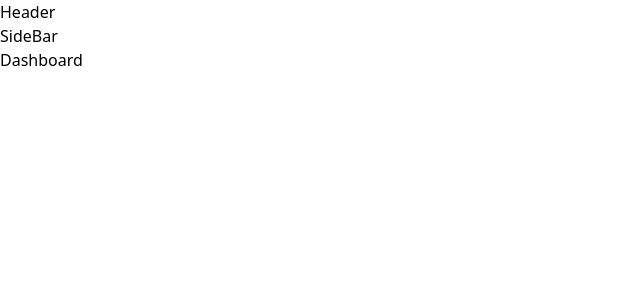
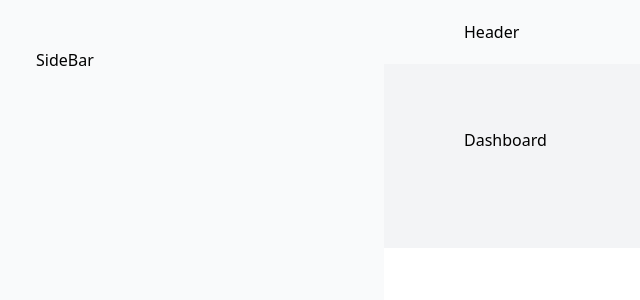
Before and after one commit to marp98/wild-oasis, a React (Vite) app: page /dashboard in a window 1280 px wide. Shown: the top 300 px of the page, without its empty margins (0-640 px from the left). Built offline with nearby package versions, Linux system fonts and the light colour scheme.

Commit message:
built app layout - used flex instead of grid

```diff
--- a/src/ui/AppLayout.tsx
+++ b/src/ui/AppLayout.tsx
@@ -4,12 +4,14 @@ import Header from "./Header";
 
 const AppLayout = () => {
   return (
-    <div>
-      <Header />
+    <div className="flex h-screen">
       <SideBar />
-      <main>
-        <Outlet />
-      </main>
+      <div className="flex-1 flex-col">
+        <Header />
+        <main className="bg-gray-100 pt-16 px-20 pb-24 flex-1">
+          <Outlet />
+        </main>
+      </div>
     </div>
   );
 };
--- a/src/ui/Header.tsx
+++ b/src/ui/Header.tsx
@@ -1,5 +1,9 @@
 const Header = () => {
-  return <div>Header</div>;
+  return (
+    <header className="bg-gray-50 py-5 px-20 border-b-1 border-gray-800">
+      Header
+    </header>
+  );
 };
 
 export default Header;
--- a/src/ui/SideBar.tsx
+++ b/src/ui/SideBar.tsx
@@ -1,5 +1,9 @@
 const SideBar = () => {
-  return <div>SideBar</div>;
+  return (
+    <aside className="bg-gray-50 py-12 px-9 border-r-1 border-gray-100 w-96">
+      SideBar
+    </aside>
+  );
 };
 
 export default SideBar;
```
